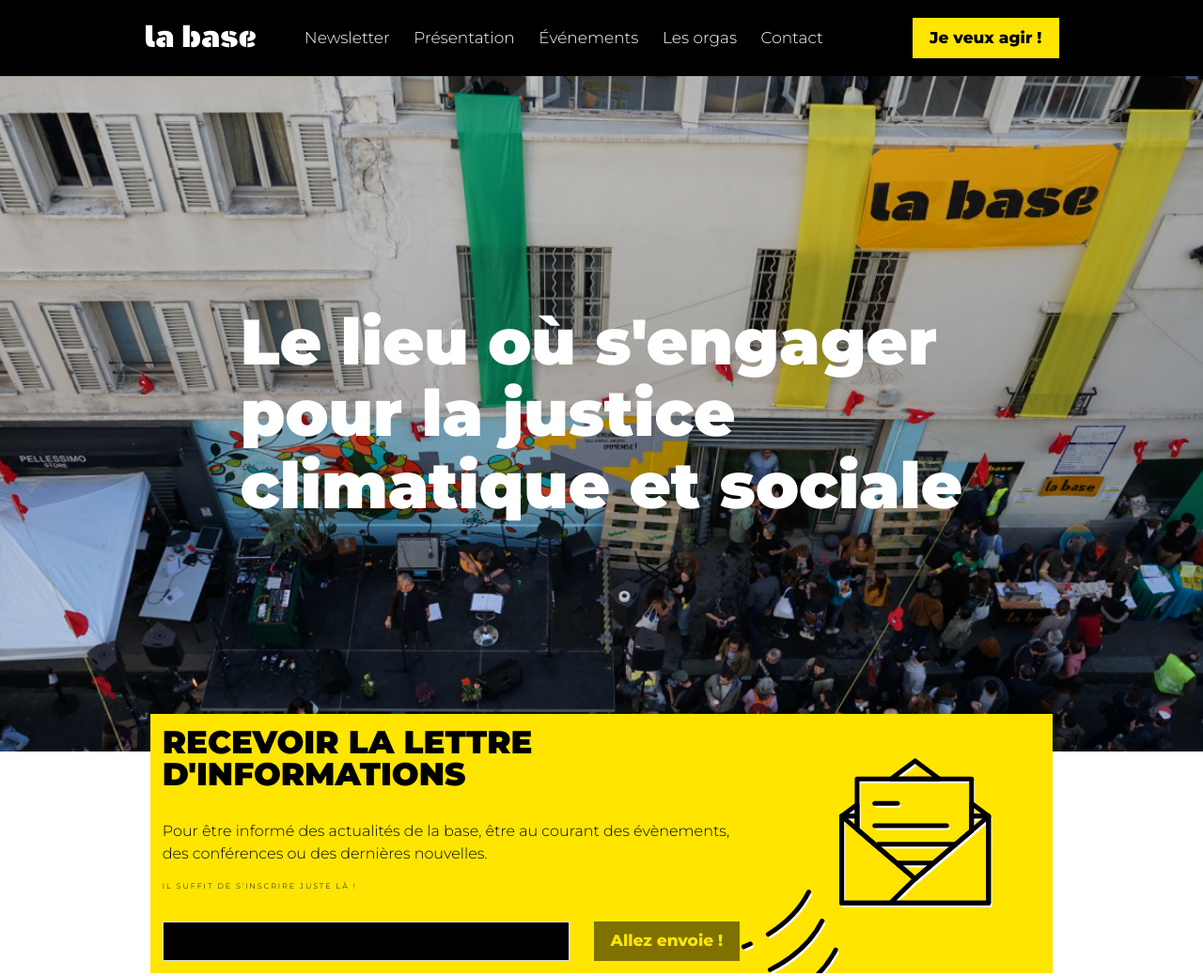
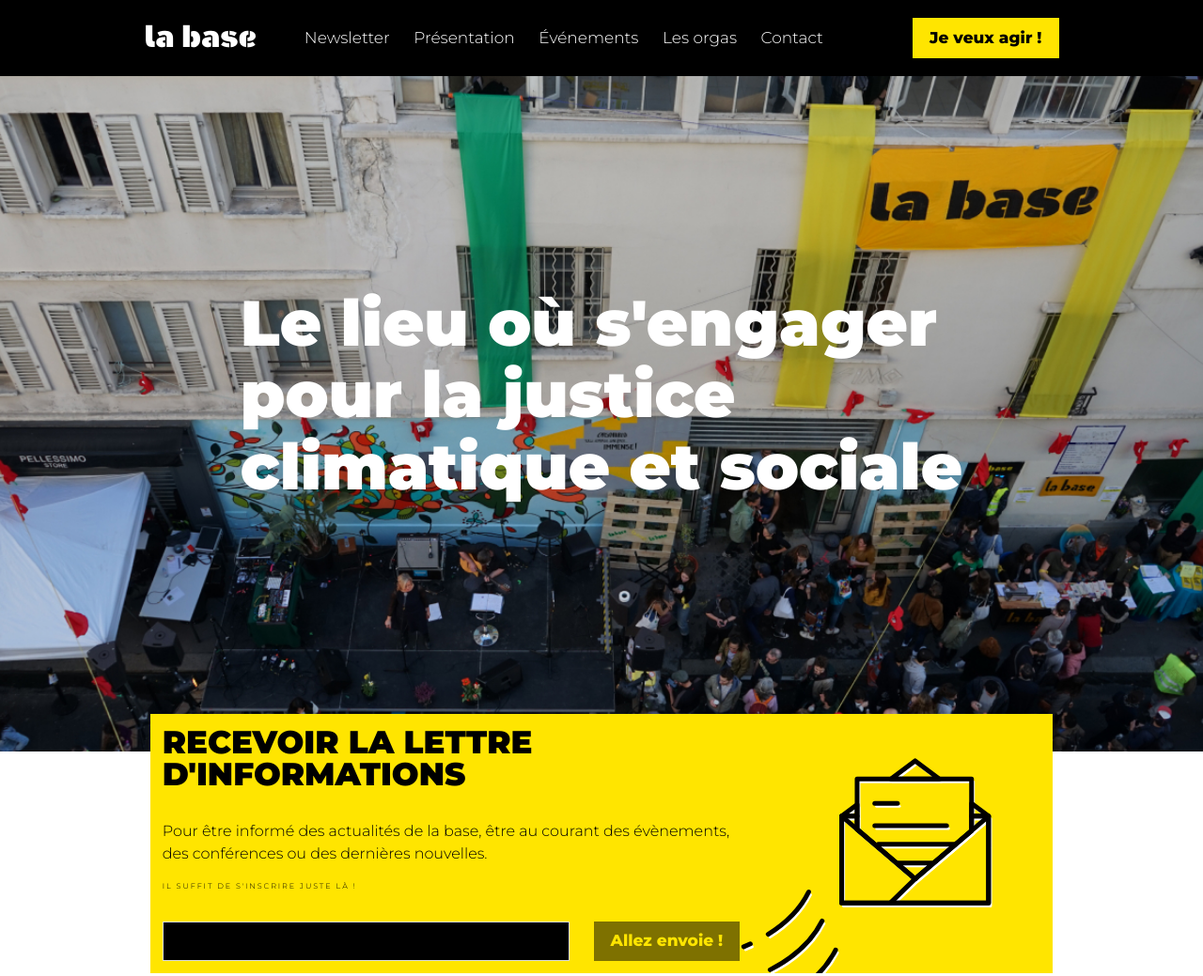
Before and after one commit to la-base-tech/labase.paris, a Gatsby site: page / in a window 1280 px wide. Shown: the top 1039 px of the page at 94% size. Built offline with nearby package versions, Linux system fonts and the light colour scheme; Gatsby itself is replaced by a stand-in of ours.

```diff
--- a/src/components/home-sections/HeaderSection.jsx
+++ b/src/components/home-sections/HeaderSection.jsx
@@ -8,18 +8,20 @@
 const SectionStyled = styled(BackgroundImage)``;
 
 const TextContainer = styled.div`
+  position: relative;
   display: flex;
   align-items: center;
   justify-content: left;
   padding: 1rem;
   max-width: 1200px;
   margin: auto;
+  top: -20px;
 `;
 
 const TextStyled = styled(Markdown)`
   color: ${props => props.theme.white};
   font-weight: 900;
-  font-size: 3rem;
+  font-size: 2.5rem;
   line-height: 3.5rem;
 
   @media (min-width: ${({ theme }) => theme.breakpointTablet}) {
--- a/src/components/home-sections/NewsletterSection.jsx
+++ b/src/components/home-sections/NewsletterSection.jsx
@@ -10,6 +10,7 @@
 const FUNCTION_ENDPOINT = '/.netlify/functions/subscribe-newsletter';
 
 const SectionStyled = styled.section`
+  margin-top: -40px;
   @media (min-width: ${props => props.theme.breakpointTablet}) {
     margin: auto;
     margin-top: -40px;
```
